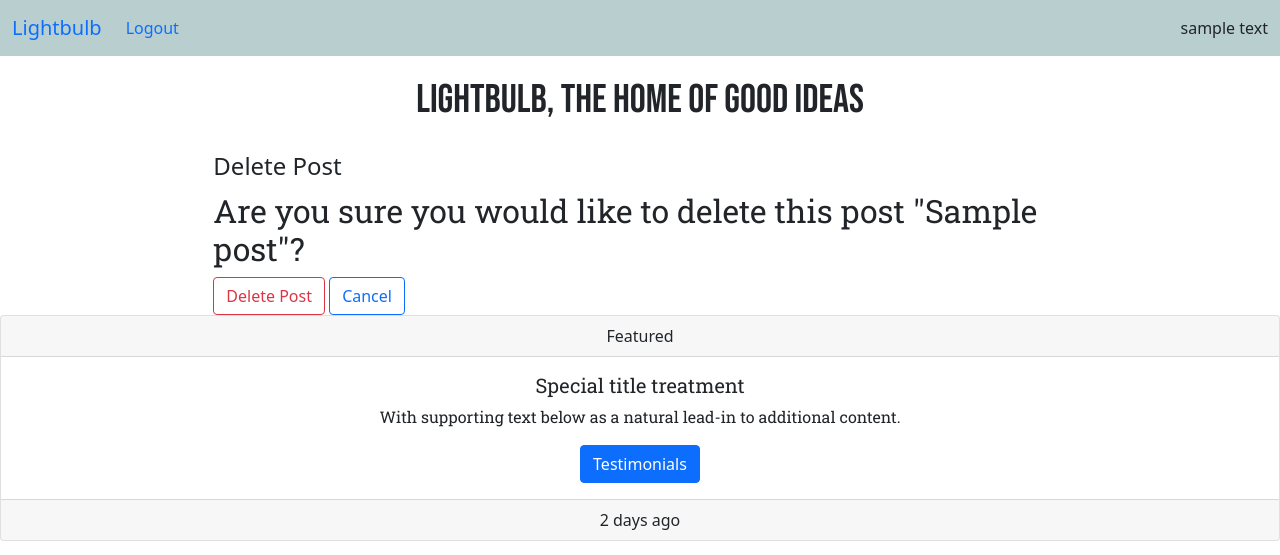
After one commit to john33mcd/lightbulb, a Django app: a page that uses templates/post_confirm_delete.html in a window 1280 px wide. The commit adds this page. Shown: the top 555 px of the page. Run offline with Django 3.2, Linux system fonts and the light colour scheme; a user stored in the database is signed in; tables that the repository leaves empty hold one stand-in row (values such as "Sample post").

Commit message:
added delete functionality

```diff
--- a/blog/urls.py
+++ b/blog/urls.py
@@ -7,4 +7,5 @@ urlpatterns = [
     path('like/<slug:slug>', views.PostLike.as_view(), name='post_like'),
     path('post/new/', views.PostCreateView.as_view(), name='post_create'),
     path('<slug:slug>/update/', views.PostUpdateView.as_view(), name='post_update'),
+    path('<slug:slug>/delete/', views.PostDeleteView.as_view(), name='post_delete'),
 ]
--- a/blog/views.py
+++ b/blog/views.py
@@ -6,7 +6,7 @@ from .forms import CommentForm
 from django.urls import reverse_lazy
 from django.contrib import messages
 from django.contrib.auth.mixins import LoginRequiredMixin, UserPassesTestMixin
-from django.views.generic import CreateView, UpdateView
+from django.views.generic import CreateView, UpdateView, DeleteView
 
 
 class PostList(generic.ListView):
@@ -101,6 +101,18 @@ class PostUpdateView(LoginRequiredMixin, UserPassesTestMixin, UpdateView):
         return False
 
 
+class PostDeleteView(LoginRequiredMixin, UserPassesTestMixin, DeleteView):
+    model = Post
+    template_name = "post_confirm_delete.html"
+    success_url = '/'
+
+    def test_func(self):
+        post = self.get_object()
+        if self.request.user == post.author:
+            return True
+        return False
+
+
 class PostLike(View):
 
     def post(self, request, slug):
--- a/templates/index.html
+++ b/templates/index.html
@@ -20,7 +20,7 @@
                             <div class="image-container">
                                 {% if "placeholder" in post.featured_image.url %}
                                 <img class="card-img-top"
-                                    src="https://codeinstitute.s3.amazonaws.com/fullstack/blog/default.jpg">
+                                    src="https://images.pexels.com/photos/1495580/pexels-photo-1495580.jpeg">
                                 {% else %}
                                 <img  src=" {{ post.featured_image.url }}">
                                 {% endif %}
--- /dev/null
+++ b/templates/post_confirm_delete.html
@@ -0,0 +1,16 @@
+{% extends "base.html" %}
+
+{% block content %}
+<div class="col-md-8 mt-3 offset-md-2">
+<form method="POST" enctype="multipart/form-data" name="form1">
+
+    {% csrf_token %}
+    <legend> Delete Post</legend>
+    <h2> Are you sure you would like to delete this post "{{ post.title }}"?</h2>
+
+    <button class="btn btn-outline-danger" type="submit">Delete Post</button>
+    <a class="btn btn-outline-primary" href="{% url 'post_detail' post.slug %}">Cancel</a>
+</form>
+</div>
+
+{% endblock %}
```
Also changed, not shown: media/lightbulbBckGnd.jpg (added).
